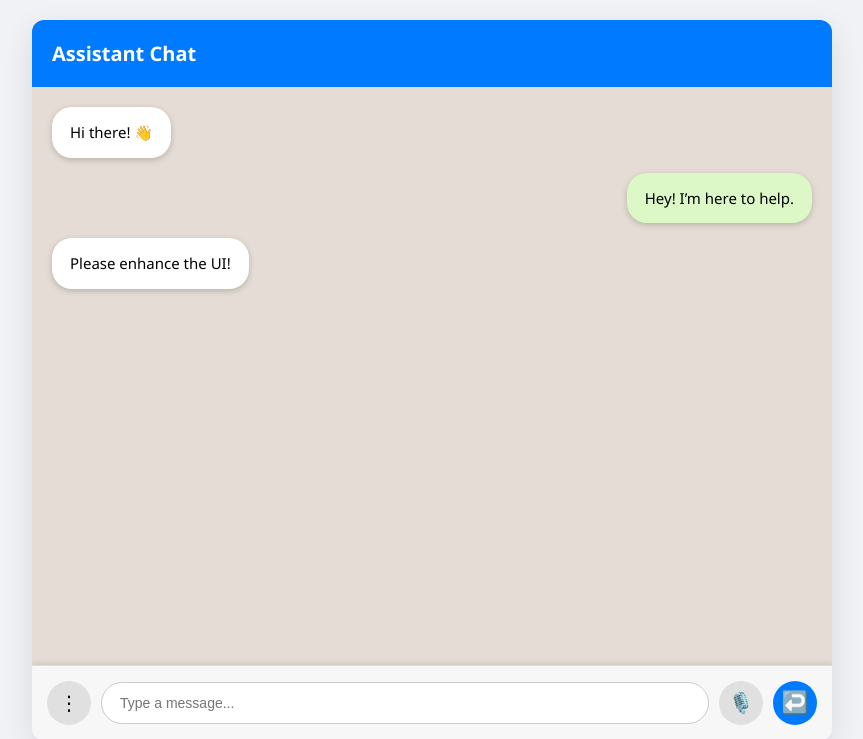
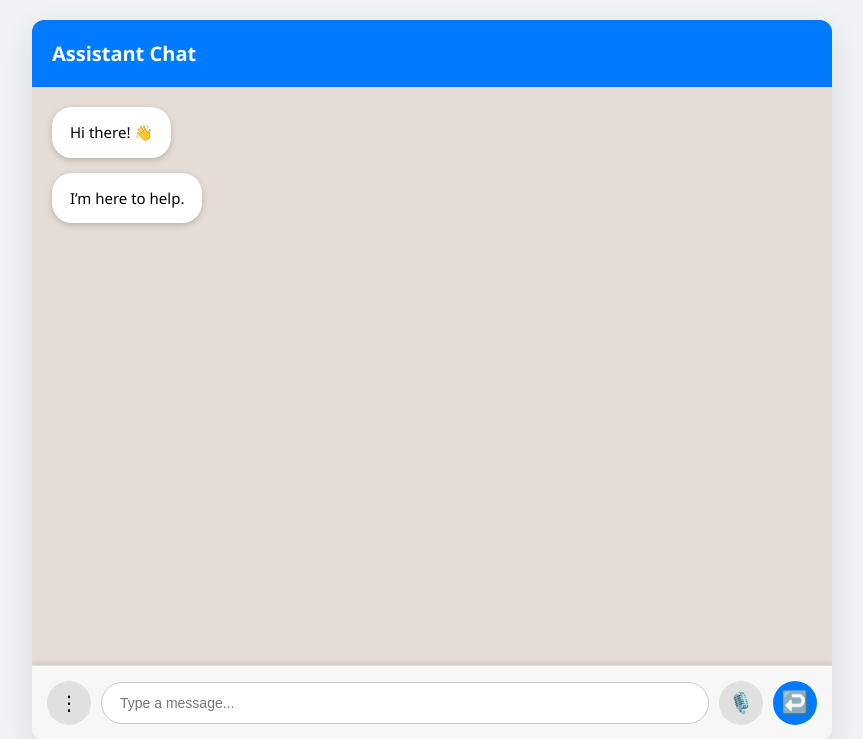
Before and after one commit to chandra-haas/Da-Vinci, a Django app: page / in a window 1280 px wide. Shown: the top 739 px of the page, without its empty margins (208-1071 px from the left). Run offline with Django 5.2, Linux system fonts and the light colour scheme; some web fonts are replaced.

Commit message:
modified UI

```diff
--- a/chat_project/templates/chat_window.html
+++ b/chat_project/templates/chat_window.html
@@ -138,8 +138,7 @@
     <div class="chat-header">Assistant Chat</div>
     <div class="chat-body" id="chat-box">
       <div class="message received">Hi there! 👋</div>
-      <div class="message sent">Hey! I’m here to help.</div>
-      <div class="message received">Please enhance the UI!</div>
+      <div class="message received">I’m here to help.</div>
     </div>
     <div class="chat-footer">
       <button class="icon-button" title="Options">⋮</button>
```
